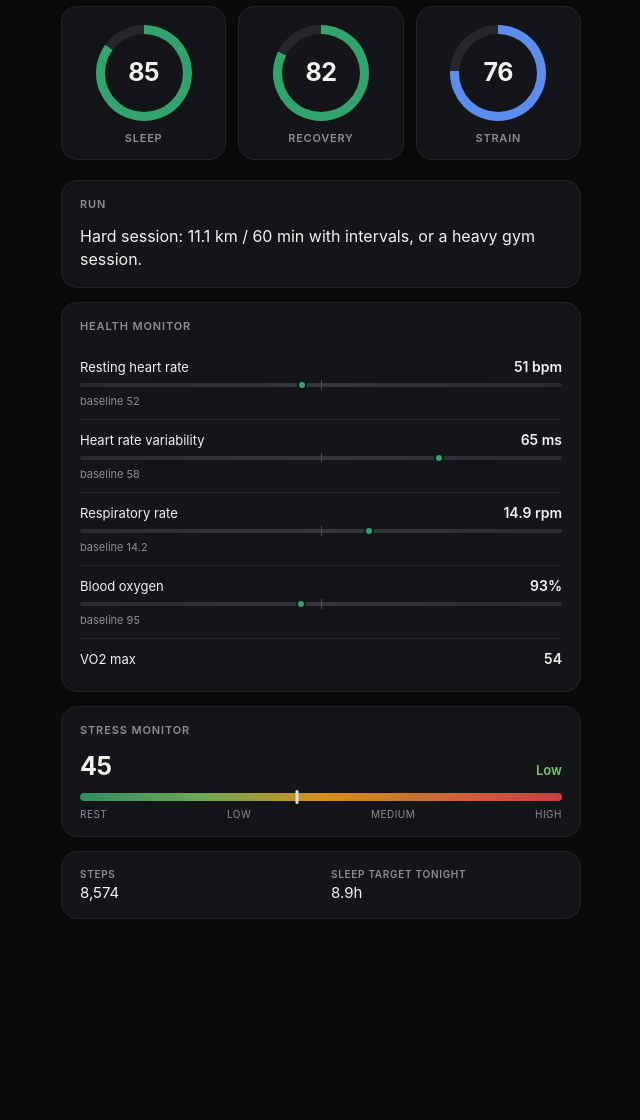
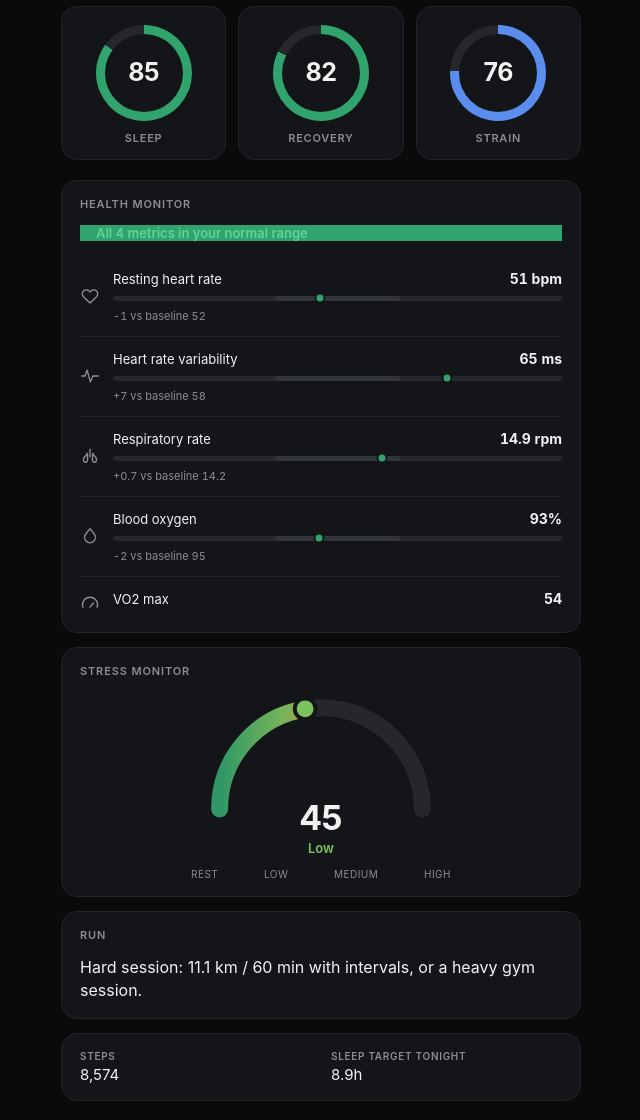
Before and after one commit to palosferi/fitness_by_ferenc, a Flask app: page / in a window 1280 px wide. Shown: the part 150-1270 px from the top of the page, without its empty margins (319-959 px from the left). Before the commit the page ends 1069 px from the top, so only its background shows below. Run offline with Flask 3, Linux system fonts and the light colour scheme.

Commit message:
Rework Health and Stress monitors to match Whoop's presentation
Health Monitor gains per-metric icons, a shaded normal-range band so "in
range" is visible rather than inferred, signed deltas against baseline, and
a summary line counting metrics in range.

Stress Monitor becomes a semicircular arc gauge with a zone gradient and a
marker; the arc trig lives in stress_reading() so the geometry is testable
and the markup stays declarative.

Recommendation card moves below both monitors, above the secondary stats.

Co-Authored-By: Claude Opus 5 <noreply@anthropic.com>

```diff
--- a/app.py
+++ b/app.py
@@ -1,5 +1,6 @@
 import hmac
 import logging
+import math
 import time
 from datetime import date, datetime, timedelta
 from threading import Lock
@@ -101,9 +102,16 @@ def ring_color(value, thresholds=(config.RING_LOW_THRESHOLD, config.RING_HIGH_TH
     return "#30a46c"
 
 
-def health_metric(label, value, unit, baseline, higher_is_better=True, precision=0):
-    """One Health Monitor row: a value plus where it sits against your own
-    baseline. The bar spans baseline +/-25%; the marker shows today.
+# The Health Monitor bar spans baseline +/-BAR_SPAN; the shaded band marks
+# the range we treat as normal, so "in range" is something you see rather
+# than something you have to work out from the number.
+HEALTH_BAR_SPAN = 0.25
+HEALTH_NORMAL_BAND = 0.07
+HEALTH_WATCH_BAND = 0.15
+
+
+def health_metric(label, value, unit, baseline, icon, higher_is_better=True, precision=0):
+    """One Health Monitor row: today's value against your own baseline.
 
     Direction matters - HRV above baseline is a good sign, resting HR above
     baseline is not - so `higher_is_better` decides which way is "green".
@@ -113,27 +121,47 @@ def health_metric(label, value, unit, baseline, higher_is_better=True, precision
 
     shown = round(value, precision) if precision else round(value)
     formatted = f"{shown}{unit}" if unit == "%" else f"{shown} {unit}".strip()
-    entry = {"label": label, "value": formatted, "pct": None,
-             "status": "unknown", "delta": None}
+    entry = {"label": label, "value": formatted, "icon": icon, "pct": None,
+             "status": "unknown", "delta": None, "band_start": None, "band_width": None}
 
     if not baseline:
         return entry
 
     deviation = (value - baseline) / baseline
-    entry["pct"] = max(0, min(100, 50 + (deviation / 0.25) * 50))
+    entry["pct"] = max(0, min(100, 50 + (deviation / HEALTH_BAR_SPAN) * 50))
+
+    band_half = (HEALTH_NORMAL_BAND / HEALTH_BAR_SPAN) * 50
+    entry["band_start"] = 50 - band_half
+    entry["band_width"] = band_half * 2
 
     favourable = deviation >= 0 if higher_is_better else deviation <= 0
     magnitude = abs(deviation)
-    if favourable or magnitude <= 0.07:
+    if favourable or magnitude <= HEALTH_NORMAL_BAND:
         entry["status"] = "good"
-    elif magnitude <= 0.15:
+    elif magnitude <= HEALTH_WATCH_BAND:
         entry["status"] = "watch"
     else:
         entry["status"] = "alert"
 
     baseline_shown = round(baseline, precision) if precision else round(baseline)
-    entry["delta"] = f"baseline {baseline_shown}"
+    delta = value - baseline
+    sign = "+" if delta >= 0 else "-"
+    delta_shown = round(abs(delta), precision) if precision else round(abs(delta))
+    entry["delta"] = f"{sign}{delta_shown} vs baseline {baseline_shown}"
     return entry
+
+
+def health_summary(metrics):
+    scored = [m for m in metrics if m["status"] != "unknown"]
+    if not scored:
+        return None
+    in_range = sum(1 for m in scored if m["status"] == "good")
+    all_good = in_range == len(scored)
+    return {
+        "text": (f"All {len(scored)} metrics in your normal range" if all_good
+                 else f"{in_range} of {len(scored)} metrics in your normal range"),
+        "status": "good" if all_good else "watch",
+    }
 
 
 # Garmin's own stress bands (0-100), which map closely onto what Whoop's
@@ -143,12 +171,29 @@ STRESS_BANDS = ((25, "Rest", "#30a46c"), (50, "Low", "#7cc35f"),
 
 
 def stress_reading(value):
+    """Reading plus the marker's x/y on a semicircular gauge.
+
+    The trig lives here rather than in the template so the arc geometry is
+    testable and the markup stays declarative.
+    """
     if value is None:
         return None
+
+    pct = max(0, min(100, value))
+    # Semicircle swept left (180 deg) to right (360 deg) over a 200x100 box.
+    angle = math.radians(180 + (pct / 100) * 180)
+    radius = 78
+
     for ceiling, label, color in STRESS_BANDS:
         if value < ceiling:
-            return {"value": round(value), "label": label, "color": color,
-                    "pct": max(0, min(100, value))}
+            return {
+                "value": round(value),
+                "label": label,
+                "color": color,
+                "pct": pct,
+                "marker_x": round(100 + radius * math.cos(angle), 2),
+                "marker_y": round(90 + radius * math.sin(angle), 2),
+            }
     return None
 
 
@@ -272,14 +317,15 @@ def dashboard():
 
     health_metrics = [m for m in (
         health_metric("Resting heart rate", today.get("resting_hr"), "bpm",
-                      resting_hr_baseline, higher_is_better=False),
+                      resting_hr_baseline, "heart", higher_is_better=False),
         health_metric("Heart rate variability", today.get("hrv_last_night"), "ms",
-                      today.get("hrv_baseline"), higher_is_better=True),
+                      today.get("hrv_baseline"), "pulse", higher_is_better=True),
         health_metric("Respiratory rate", today.get("respiration_avg"), "rpm",
-                      today.get("respiration_baseline"), higher_is_better=False, precision=1),
+                      today.get("respiration_baseline"), "lungs",
+                      higher_is_better=False, precision=1),
         health_metric("Blood oxygen", today.get("spo2_avg"), "%",
-                      today.get("spo2_baseline"), higher_is_better=True),
-        health_metric("VO2 max", today.get("vo2max"), "", None),
+                      today.get("spo2_baseline"), "droplet", higher_is_better=True),
+        health_metric("VO2 max", today.get("vo2max"), "", None, "gauge"),
     ) if m]
 
     stress = stress_reading(today.get("stress_avg"))
@@ -296,6 +342,7 @@ def dashboard():
         rings=rings,
         stats=stats,
         health_metrics=health_metrics,
+        health_summary=health_summary(health_metrics),
         stress=stress,
         warning=warning,
         notice=None if demo_mode else partial_sync_text(today.get("sync_errors")),
--- a/templates/dashboard.html
+++ b/templates/dashboard.html
@@ -117,78 +117,63 @@
   .rec-detail { font-size: 16px; line-height: 1.45; }
 
   /* ---- health monitor ---- */
-  .metric { padding: 11px 0; border-bottom: 1px solid var(--line); }
+  .summary {
+    display: flex;
+    align-items: center;
+    gap: 8px;
+    font-size: 13px;
+    font-weight: 600;
+    margin-bottom: 16px;
+  }
+  .summary-dot { width: 8px; height: 8px; border-radius: 50%; flex: none; }
+  .summary.good { color: #5fd39b; }
+  .summary.watch { color: #f5c97e; }
+
+  .metric { display: flex; align-items: center; gap: 13px; padding: 13px 0; border-bottom: 1px solid var(--line); }
   .metric:last-child { border-bottom: none; padding-bottom: 0; }
-  .metric:first-of-type { padding-top: 0; }
+  .metric-icon { flex: none; width: 20px; height: 20px; color: var(--muted); }
+  .metric-icon svg { width: 100%; height: 100%; display: block; }
+  .metric-body { flex: 1; min-width: 0; }
   .metric-head {
     display: flex;
     justify-content: space-between;
     align-items: baseline;
     gap: 12px;
-    margin-bottom: 8px;
+    margin-bottom: 9px;
   }
   .metric-label { font-size: 13px; color: var(--text); }
-  .metric-value { font-size: 14px; font-weight: 600; white-space: nowrap; }
-  .metric-bar {
-    position: relative;
-    height: 4px;
-    border-radius: 2px;
-    background: linear-gradient(90deg, #2a2b30, #34363c, #2a2b30);
-  }
+  .metric-value { font-size: 14px; font-weight: 700; white-space: nowrap; font-variant-numeric: tabular-nums; }
+  .metric-bar { position: relative; height: 5px; border-radius: 3px; background: #26272c; }
+  .metric-band { position: absolute; top: 0; bottom: 0; background: #33353c; border-radius: 3px; }
   .metric-marker {
     position: absolute;
     top: 50%;
-    width: 10px;
-    height: 10px;
+    width: 11px;
+    height: 11px;
     border-radius: 50%;
     border: 2px solid var(--card);
     transform: translate(-50%, -50%);
   }
-  .metric-baseline {
-    position: absolute;
-    left: 50%;
-    top: -3px;
-    bottom: -3px;
-    width: 1px;
-    background: #4a4c53;
-  }
-  .metric-foot { font-size: 11px; color: var(--muted); margin-top: 7px; }
+  .metric-foot { font-size: 11px; color: var(--muted); margin-top: 8px; font-variant-numeric: tabular-nums; }
   .good { background: var(--green); }
   .watch { background: var(--amber); }
   .alert { background: var(--red); }
   .unknown { background: var(--muted); }
 
   /* ---- stress ---- */
-  .stress-head {
+  .gauge-wrap { display: flex; flex-direction: column; align-items: center; }
+  .gauge { width: 100%; max-width: 260px; height: auto; display: block; }
+  .gauge-readout { text-align: center; margin-top: -26px; }
+  .gauge-value { font-size: 34px; font-weight: 700; letter-spacing: -0.02em; line-height: 1; font-variant-numeric: tabular-nums; }
+  .gauge-label { font-size: 13px; font-weight: 600; margin-top: 5px; }
+  .gauge-scale {
     display: flex;
     justify-content: space-between;
-    align-items: baseline;
-    margin-bottom: 12px;
-  }
-  .stress-value { font-size: 25px; font-weight: 700; letter-spacing: -0.02em; }
-  .stress-label { font-size: 13px; font-weight: 600; }
-  .stress-track {
-    height: 8px;
-    border-radius: 4px;
-    background: linear-gradient(90deg, var(--green) 0%, #7cc35f 25%, var(--amber) 50%, var(--red) 100%);
-    position: relative;
-    opacity: 0.85;
-  }
-  .stress-marker {
-    position: absolute;
-    top: -3px;
-    width: 3px;
-    height: 14px;
-    border-radius: 2px;
-    background: #fff;
-    transform: translateX(-50%);
-  }
-  .stress-scale {
-    display: flex;
-    justify-content: space-between;
+    width: 100%;
+    max-width: 260px;
     font-size: 10px;
     color: var(--muted);
-    margin-top: 7px;
+    margin-top: 12px;
     text-transform: uppercase;
     letter-spacing: 0.05em;
   }
@@ -262,27 +247,32 @@
   <div class="warning-badge">{{ warning }}</div>
   {% endif %}
 
-  <div class="card">
-    <div class="card-title">{{ recommendation_type or "Recommendation" }}</div>
-    <div class="rec-detail">{{ recommendation }}</div>
-  </div>
-
   {% if health_metrics %}
   <div class="card">
     <div class="card-title">Health Monitor</div>
+    {% if health_summary %}
+    <div class="summary {{ health_summary.status }}">
+      <span class="summary-dot {{ health_summary.status }}"></span>{{ health_summary.text }}
+    </div>
+    {% endif %}
     {% for m in health_metrics %}
     <div class="metric">
+      <span class="metric-icon">{% include "icons/" ~ m.icon ~ ".svg" %}</span>
+      <div class="metric-body">
         <div class="metric-head">
           <span class="metric-label">{{ m.label }}</span>
           <span class="metric-value">{{ m.value }}</span>
         </div>
         {% if m.pct is not none %}
         <div class="metric-bar">
-        <div class="metric-baseline"></div>
+          {% if m.band_start is not none %}
+          <div class="metric-band" style="left: {{ m.band_start }}%; width: {{ m.band_width }}%;"></div>
+          {% endif %}
           <div class="metric-marker {{ m.status }}" style="left: {{ m.pct }}%;"></div>
         </div>
         {% if m.delta %}<div class="metric-foot">{{ m.delta }}</div>{% endif %}
         {% endif %}
+      </div>
     </div>
     {% endfor %}
   </div>
@@ -291,18 +281,35 @@
   {% if stress %}
   <div class="card">
     <div class="card-title">Stress Monitor</div>
-    <div class="stress-head">
-      <span class="stress-value">{{ stress.value }}</span>
-      <span class="stress-label" style="color: {{ stress.color }};">{{ stress.label }}</span>
+    <div class="gauge-wrap">
+      <svg class="gauge" viewBox="0 0 200 104" role="img" aria-label="Stress {{ stress.value }} of 100, {{ stress.label }}">
+        <defs>
+          <linearGradient id="stressGrad" x1="0" y1="0" x2="1" y2="0">
+            <stop offset="0%" stop-color="#30a46c"></stop>
+            <stop offset="30%" stop-color="#7cc35f"></stop>
+            <stop offset="65%" stop-color="#f5a623"></stop>
+            <stop offset="100%" stop-color="#e5484d"></stop>
+          </linearGradient>
+        </defs>
+        <path d="M 22 90 A 78 78 0 0 1 178 90" fill="none" stroke="#26272c" stroke-width="13" stroke-linecap="round"></path>
+        <path d="M 22 90 A 78 78 0 0 1 178 90" fill="none" stroke="url(#stressGrad)" stroke-width="13"
+              stroke-linecap="round" opacity="0.9"
+              stroke-dasharray="245" stroke-dashoffset="{{ 245 - (stress.pct / 100 * 245) }}"></path>
+        <circle cx="{{ stress.marker_x }}" cy="{{ stress.marker_y }}" r="8" fill="{{ stress.color }}" stroke="#141518" stroke-width="3"></circle>
+      </svg>
+      <div class="gauge-readout">
+        <div class="gauge-value">{{ stress.value }}</div>
+        <div class="gauge-label" style="color: {{ stress.color }};">{{ stress.label }}</div>
       </div>
-    <div class="stress-track">
-      <div class="stress-marker" style="left: {{ stress.pct }}%;"></div>
-    </div>
-    <div class="stress-scale">
-      <span>Rest</span><span>Low</span><span>Medium</span><span>High</span>
+      <div class="gauge-scale"><span>Rest</span><span>Low</span><span>Medium</span><span>High</span></div>
     </div>
   </div>
   {% endif %}
+
+  <div class="card">
+    <div class="card-title">{{ recommendation_type or "Recommendation" }}</div>
+    <div class="rec-detail">{{ recommendation }}</div>
+  </div>
 
   <div class="card">
     <div class="stats">
```
Also changed, not shown: templates/icons/droplet.svg (added), templates/icons/gauge.svg (added), templates/icons/heart.svg (added), templates/icons/lungs.svg (added), templates/icons/pulse.svg (added). Lines whose indentation alone changed are shown as unchanged.
